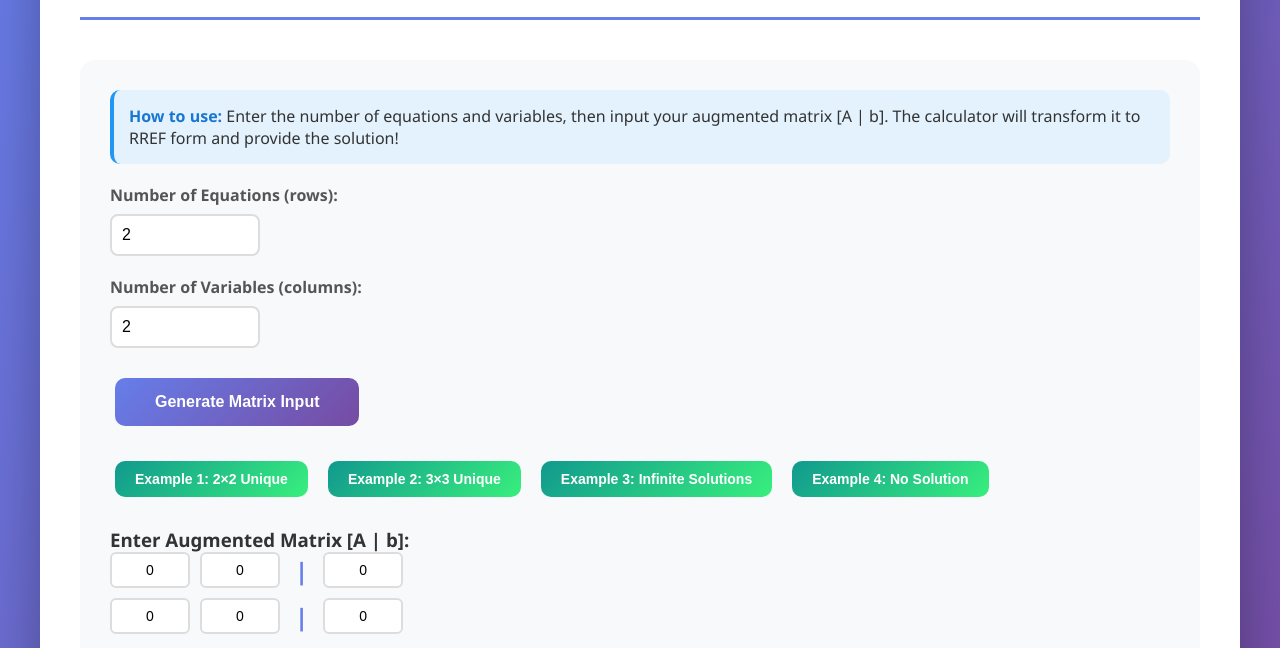
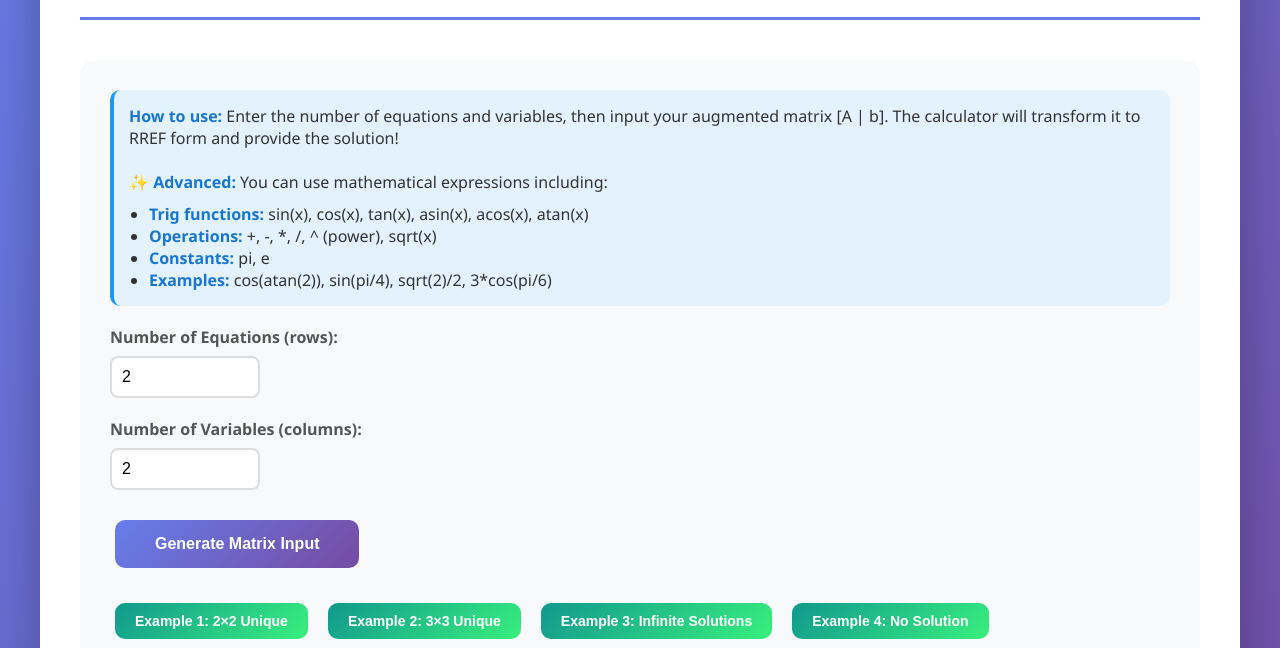
Before and after one commit to Xx3LordShadow3xX/RREF-Calculator---Infinite-Dimensional, a plain HTML site: page index.html in a window 1280 px wide. Shown: the part 152-800 px from the top of the page. Drawn offline with Linux system fonts and the light colour scheme.

Commit message:
Update index.html

```diff
--- a/index.html
+++ b/index.html
@@ -80,6 +80,12 @@
 
         .matrix-input {
             margin-top: 20px;
+            max-height: 600px;
+            overflow-y: auto;
+            overflow-x: auto;
+            padding: 15px;
+            background: white;
+            border-radius: 10px;
         }
 
         .matrix-row {
@@ -90,12 +96,12 @@
         }
 
         .matrix-row input {
-            width: 80px;
-            padding: 8px;
+            width: 70px;
+            padding: 6px;
             border: 2px solid #ddd;
             border-radius: 6px;
             text-align: center;
-            font-size: 14px;
+            font-size: 13px;
         }
 
         .matrix-row input:focus {
@@ -311,16 +317,24 @@
             <div class="info-box">
                 <strong>How to use:</strong> Enter the number of equations and variables, then input your augmented matrix [A | b].
                 The calculator will transform it to RREF form and provide the solution!
+                <br><br>
+                <strong>✨ Advanced:</strong> You can use mathematical expressions including:
+                <ul style="margin: 10px 0 0 20px;">
+                    <li><strong>Trig functions:</strong> sin(x), cos(x), tan(x), asin(x), acos(x), atan(x)</li>
+                    <li><strong>Operations:</strong> +, -, *, /, ^ (power), sqrt(x)</li>
+                    <li><strong>Constants:</strong> pi, e</li>
+                    <li><strong>Examples:</strong> cos(atan(2)), sin(pi/4), sqrt(2)/2, 3*cos(pi/6)</li>
+                </ul>
             </div>
 
             <div class="form-group">
                 <label>Number of Equations (rows):</label>
-                <input type="number" id="numRows" min="1" max="10" value="2">
+                <input type="number" id="numRows" min="1" max="50" value="2">
             </div>
 
             <div class="form-group">
                 <label>Number of Variables (columns):</label>
-                <input type="number" id="numCols" min="1" max="10" value="2">
+                <input type="number" id="numCols" min="1" max="50" value="2">
             </div>
 
             <button onclick="generateMatrix()">Generate Matrix Input</button>
@@ -419,13 +433,14 @@
             const rows = parseInt(document.getElementById('numRows').value);
             const cols = parseInt(document.getElementById('numCols').value);
 
-            if (rows < 1 || cols < 1 || rows > 10 || cols > 10) {
-                alert('Please enter valid dimensions (1-10 for both)');
+            if (rows < 1 || cols < 1 || rows > 50 || cols > 50) {
+                alert('Please enter valid dimensions (1-50 for both)');
                 return;
             }
 
             const container = document.getElementById('matrixInputContainer');
             let html = '<div class="matrix-input"><h3>Enter Augmented Matrix [A | b]:</h3>';
+            html += '<p style="color: #666; font-size: 0.9em; margin: 10px 0;">💡 Tip: For large matrices, you can use fractions (1/2), decimals (0.5), or integers</p>';
 
             for (let i = 0; i < rows; i++) {
                 html += '<div class="matrix-row">';
```
